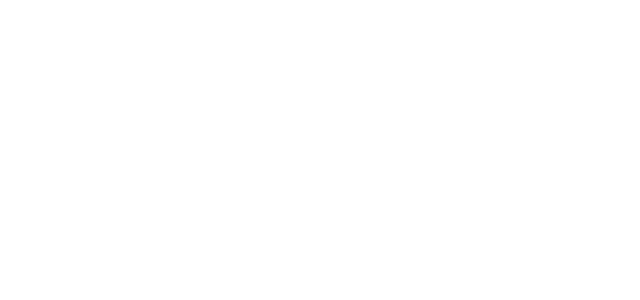
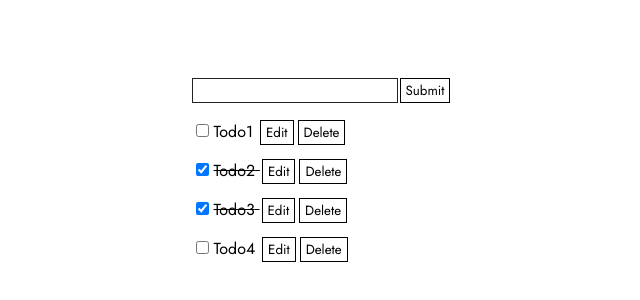
Before and after one commit to hannah-choi/react-todolist, a React (Create React App) app: page / in a window 1280 px wide. Shown: the part 236-536 px from the top of the page, without its empty margins (326-966 px from the left). Built offline with nearby package versions, Linux system fonts and the light colour scheme.

Commit message:
added css + review

```diff
--- a/package.json
+++ b/package.json
@@ -9,6 +9,7 @@
     "react": "^17.0.1",
     "react-dom": "^17.0.1",
     "react-scripts": "4.0.1",
+    "uuid": "^8.3.2",
     "web-vitals": "^0.2.4"
   },
   "scripts": {
--- /dev/null
+++ b/src/TodoProvider.js
@@ -0,0 +1,38 @@
+import React, { useState, useContext, createContext } from "react";
+import { v4 } from "uuid";
+
+export const TodoContext = createContext(TodoProvider);
+export const useTodo = () => useContext(TodoContext);
+
+export default function TodoProvider({ children }) {
+    const [todos, setTodos] = useState([
+        { id: v4(), task: "Todo1", completed: false },
+        { id: v4(), task: "Todo2", completed: true },
+        { id: v4(), task: "Todo3", completed: true },
+        { id: v4(), task: "Todo4", completed: false },
+    ]);
+
+    const addTodo = newTodo => {
+        setTodos([...todos, { id: v4(), task: newTodo, completed: false }]);
+    };
+
+    const deleteTodo = id => {
+        setTodos(todos.filter(todo => todo.id !== id));
+    };
+
+    const updateTodo = (id, newValue) => {
+        setTodos(
+            todos.map(todo =>
+                todo.id === id ? { ...todo, task: newValue } : todo
+            )
+        );
+    };
+
+    return (
+        <TodoContext.Provider
+            value={{ todos, addTodo, deleteTodo, updateTodo }}
+        >
+            {children}
+        </TodoContext.Provider>
+    );
+}
--- a/src/components/Input.js
+++ b/src/components/Input.js
@@ -1,7 +1,24 @@
 import React from "react";
+import { useTodo } from "../TodoProvider";
 
 function Input() {
-    return <form></form>;
+    const { addTodo } = useTodo();
+
+    const handleSubmit = e => {
+        let newTodo = e.target.newTodo;
+        e.preventDefault();
+        if (newTodo.value) {
+            addTodo(newTodo.value);
+            newTodo.value = "";
+        }
+    };
+
+    return (
+        <form onSubmit={e => handleSubmit(e)}>
+            <input type="text" name="newTodo" />
+            <input type="submit" />
+        </form>
+    );
 }
 
 export default Input;
--- a/src/components/List.js
+++ b/src/components/List.js
@@ -1,7 +1,17 @@
 import React from "react";
+import ListItem from "./ListItem";
+import { useTodo } from "../TodoProvider";
 
 function List() {
-    return <ul></ul>;
+    const { todos } = useTodo();
+
+    return (
+        <ul>
+            {todos.map(todo => (
+                <ListItem key={todo.id} {...todo} />
+            ))}
+        </ul>
+    );
 }
 
 export default List;
--- a/src/components/ListItem.js
+++ b/src/components/ListItem.js
@@ -1,7 +1,43 @@
-import React from "react";
+import React, { useState } from "react";
+import { useTodo } from "../TodoProvider";
 
-function ListItem() {
-    return <li></li>;
+function ListItem({ id, task, completed }) {
+    const { deleteTodo, updateTodo } = useTodo();
+
+    const [editing, setEditing] = useState(false);
+    const [text, setText] = useState(task);
+
+    const handleUpdate = e => {
+        e.preventDefault();
+        updateTodo(id, text);
+        setEditing(false);
+    };
+
+    const view = (
+        <div style={{ textDecoration: completed ? "line-through" : "" }}>
+            <input type="checkbox" checked={completed ? true : false} />
+            {task} <button onClick={() => setEditing(true)}>Edit</button>
+            <button onClick={() => deleteTodo(id)}>Delete</button>
+        </div>
+    );
+
+    const edit = (
+        <form onSubmit={e => handleUpdate(e)}>
+            <input
+                type="text"
+                value={text}
+                onChange={({ target }) => setText(target.value)}
+            />
+            <input type="submit" value="update" />
+            <input
+                type="button"
+                value="cancel"
+                onClick={() => setEditing(false)}
+            />
+        </form>
+    );
+
+    return <li>{editing ? edit : view}</li>;
 }
 
 export default ListItem;
--- a/src/index.css
+++ b/src/index.css
@@ -1,13 +1,61 @@
+@import url("https://fonts.googleapis.com/css2?family=Jost&display=swap");
+
 body {
-  margin: 0;
-  font-family: -apple-system, BlinkMacSystemFont, 'Segoe UI', 'Roboto', 'Oxygen',
-    'Ubuntu', 'Cantarell', 'Fira Sans', 'Droid Sans', 'Helvetica Neue',
-    sans-serif;
-  -webkit-font-smoothing: antialiased;
-  -moz-osx-font-smoothing: grayscale;
+    font-family: "Jost", sans-serif;
+    position: relative;
+    width: 100vw;
+    height: 100vh;
 }
 
-code {
-  font-family: source-code-pro, Menlo, Monaco, Consolas, 'Courier New',
-    monospace;
+#root {
+    width: 600px;
+    height: 400px;
+    display: flex;
+    justify-content: center;
+    align-items: center;
+    position: absolute;
+    top: 50%;
+    left: 50%;
+    transform: translate(-50%, -50%);
 }
+
+button,
+input:not([type="text"], [type="checkbox"]) {
+    padding: 2px 5px;
+    border: 1px solid black;
+    background-color: white;
+    color: black;
+    font-family: inherit;
+    margin: 2px;
+}
+
+button:hover,
+input:not([type="text"], [type="checkbox"]):hover {
+    background-color: black;
+    color: white;
+}
+
+input[type="text"] {
+    width: 200px;
+    padding: 2px;
+    font-family: inherit;
+    border-radius: 0;
+    outline: none;
+    border: 1px solid #222222;
+    margin-bottom: 10px;
+}
+
+input[type="checkbox"] {
+    margin-right: 5px;
+}
+
+li {
+    padding: 5px;
+    list-style-type: none;
+}
+
+li,
+ul {
+    margin: 0;
+    padding-left: 0;
+}
--- a/src/index.js
+++ b/src/index.js
@@ -1,14 +1,17 @@
-import React from 'react';
-import ReactDOM from 'react-dom';
-import './index.css';
-import App from './App';
-import reportWebVitals from './reportWebVitals';
+import React from "react";
+import ReactDOM from "react-dom";
+import "./index.css";
+import App from "./App";
+import reportWebVitals from "./reportWebVitals";
+import TodoProvider from "./TodoProvider";
 
 ReactDOM.render(
-  <React.StrictMode>
-    <App />
-  </React.StrictMode>,
-  document.getElementById('root')
+    <TodoProvider>
+        <React.StrictMode>
+            <App />
+        </React.StrictMode>
+    </TodoProvider>,
+    document.getElementById("root")
 );
 
 // If you want to start measuring performance in your app, pass a function
```
Also changed, not shown: 2 other files (tests, documents, lock files or other folders).
